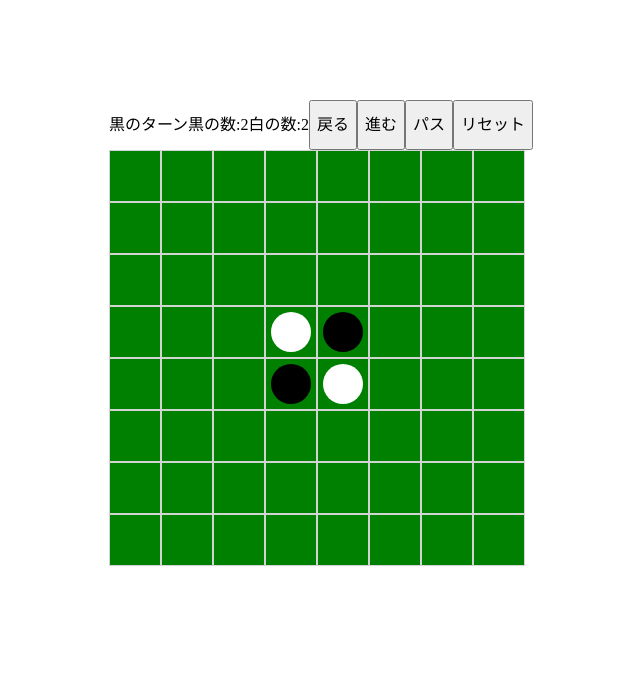
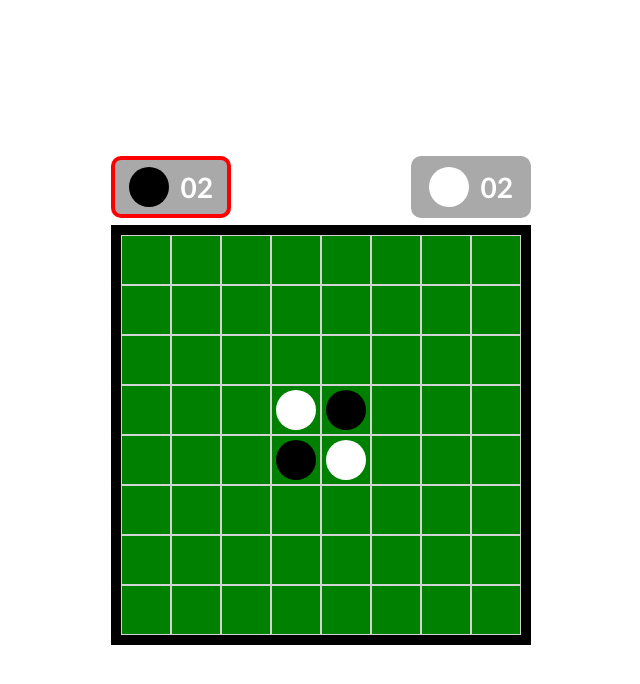
Before and after one commit to mizushima1226/othello-handson, a React (Create React App) app: page / in a window 1280 px wide. Shown: the top 684 px of the page, without its empty margins (319-959 px from the left). Built offline with nearby package versions, Linux system fonts and the light colour scheme.

Commit message:
コマ数表示のレイアウト修正

```diff
--- a/package.json
+++ b/package.json
@@ -14,6 +14,8 @@
     "react": "^17.0.1",
     "react-dom": "^17.0.1",
     "react-scripts": "4.0.1",
+    "semantic-ui-css": "^2.4.1",
+    "semantic-ui-react": "^2.0.1",
     "styled-components": "^5.2.1",
     "typescript": "^4.0.3",
     "web-vitals": "^0.2.4"
--- a/src/components/App.tsx
+++ b/src/components/App.tsx
@@ -1,4 +1,5 @@
 import styled from 'styled-components';
+import 'semantic-ui-css/semantic.min.css';
 
 import { Othello } from './Othello';
 
@@ -11,6 +12,8 @@ export const App = () => {
 };
 
 const SLayout = styled.div`
+  height: 100vh;
   display: flex;
   justify-content: center;
+  align-items: center;
 `;
--- a/src/components/Cell.tsx
+++ b/src/components/Cell.tsx
@@ -5,7 +5,7 @@ import { COLOR } from '../utils/const';
 
 type Props = {
   status: CellStatus;
-  onClick: () => void;
+  onClick?: () => void;
 };
 
 export const Cell = (props: Props) => {
--- /dev/null
+++ b/src/components/Counter.tsx
@@ -0,0 +1,48 @@
+import styled from 'styled-components';
+
+import { CellStatus } from '../types/type';
+import { COLOR } from '../utils/const';
+
+type Props = {
+  status: CellStatus;
+  count: number;
+  isTurn: boolean;
+};
+
+export const Counter = (props: Props) => {
+  const { status, count, isTurn } = props;
+  return (
+    <SBox isTurn={isTurn}>
+      <SPiece status={status} />
+      <SText status={status} isTurn={isTurn}>
+        {`00${count}`.slice(-2)}
+      </SText>
+    </SBox>
+  );
+};
+
+const SBox = styled.div<{ isTurn: boolean }>`
+  width: 120px;
+  padding: 0.5rem 1rem;
+  border-radius: 10px;
+  background-color: #a9a9a9;
+  border-width: 4px;
+  border-style: solid;
+  border-color: ${({ isTurn }) => (isTurn ? 'red' : '#a9a9a9')};
+  display: flex;
+  justify-content: space-between;
+  align-items: center;
+`;
+
+const SText = styled.div<{ status: CellStatus; isTurn: boolean }>`
+  font-weight: 900;
+  font-size: 2em;
+  color: white;
+`;
+
+const SPiece = styled.div<{ status: CellStatus }>`
+  width: 40px;
+  height: 40px;
+  border-radius: 20px;
+  background-color: ${({ status }) => (status === CellStatus.Black ? COLOR.BLACK : COLOR.WHITE)};
+`;
--- a/src/components/Othello.tsx
+++ b/src/components/Othello.tsx
@@ -2,6 +2,7 @@ import { useState, useEffect } from 'react';
 import styled from 'styled-components';
 
 import { Cell } from './Cell';
+import { Counter } from './Counter';
 
 import { Judgement, CellInfo, CellStatus } from '../types/type';
 import { ROW_MAX_NUM, COL_MAX_NUM } from '../utils/const';
@@ -97,13 +98,11 @@ export const Othello = () => {
   };
 
   return (
-    <>
-      <SPage>
+    <div>
       <SGameInfo>
-          <p>{isFirstTurn ? '黒のターン' : '白のターン'}</p>
-          <p>黒の数:{blackNum}</p>
-          <p>白の数:{whiteNum}</p>
-          <button type="button" onClick={onClickGoToPrevHistory}>
+        <Counter status={CellStatus.Black} count={blackNum} isTurn={isFirstTurn} />
+        <Counter status={CellStatus.White} count={whiteNum} isTurn={!isFirstTurn} />
+        {/* <button type="button" onClick={onClickGoToPrevHistory}>
           戻る
         </button>
         <button type="button" onClick={onClickGoToNextHistory}>
@@ -114,8 +113,9 @@ export const Othello = () => {
         </button>
         <button type="button" onClick={onClickReset}>
           リセット
-          </button>
+        </button> */}
       </SGameInfo>
+      <SBoard>
         {histories[turnCount].map((row, rowIndex) => (
           <SRow key={rowIndex}>
             {row.map((status, colIndex) => (
@@ -123,13 +123,14 @@ export const Othello = () => {
             ))}
           </SRow>
         ))}
-      </SPage>
-    </>
+      </SBoard>
+    </div>
   );
 };
 
-const SPage = styled.div`
-  margin-top: 100px;
+const SBoard = styled.div`
+  background-color: #000;
+  padding: 10px;
 `;
 
 const SRow = styled.div`
@@ -139,4 +140,5 @@ const SRow = styled.div`
 const SGameInfo = styled.div`
   display: flex;
   justify-content: space-between;
+  margin-bottom: 0.5rem;
 `;
```
Also changed, not shown: 2 other files (tests, documents, lock files or other folders). Lines whose indentation alone changed are shown as unchanged.
